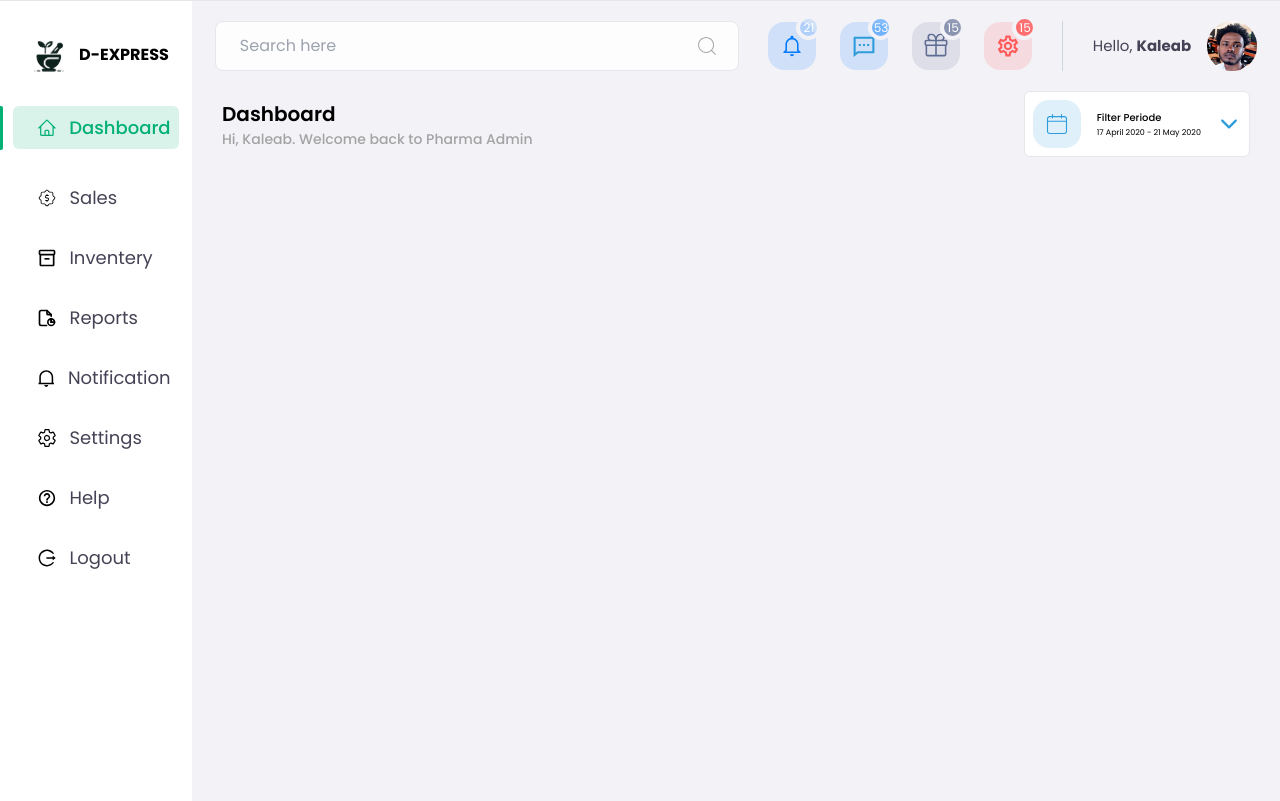
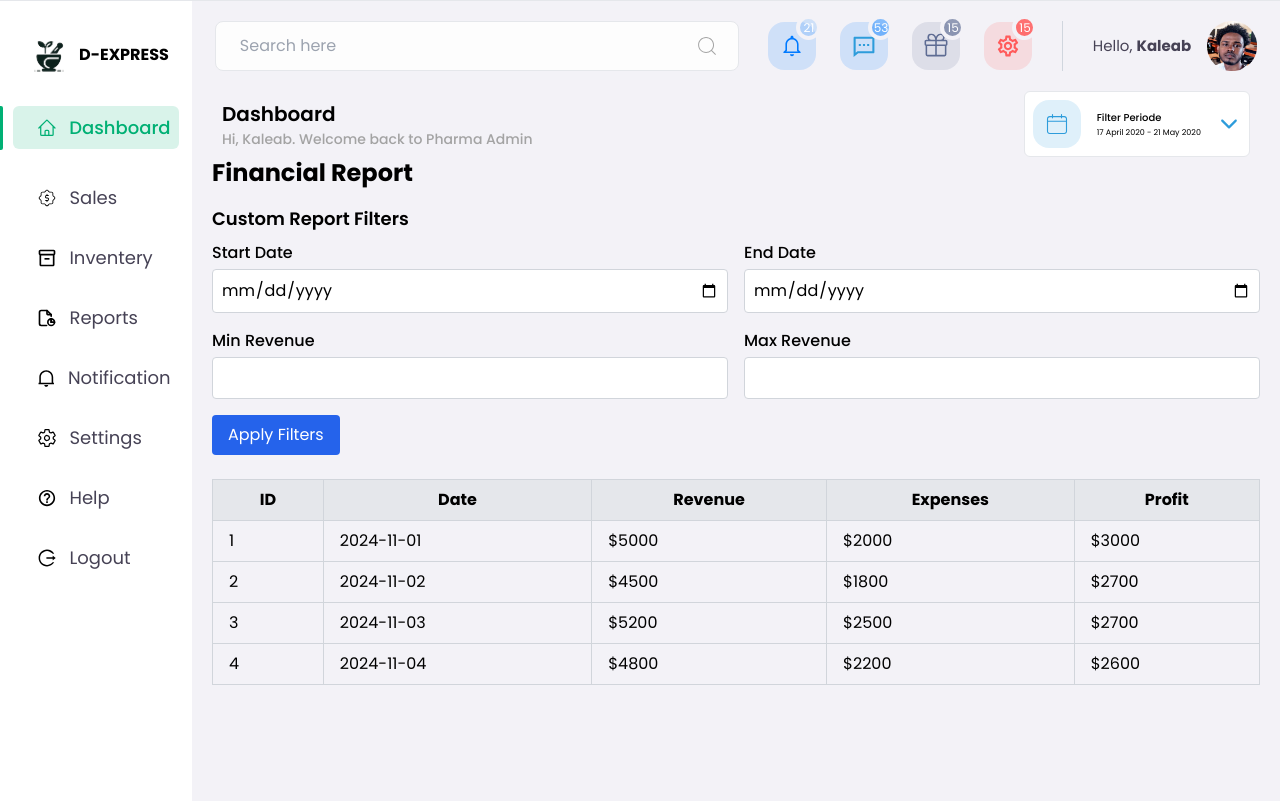
Before and after one commit to kalolani/PharmaTrack, a React (Vite) app in the folder FrontEnd/: page /dashboard/customReport in a window 1280 px wide. Built offline with nearby package versions, Linux system fonts and the light colour scheme.

Commit message:
added the custom report page

```diff
--- a/FrontEnd/src/components/CustomReport.jsx
+++ b/FrontEnd/src/components/CustomReport.jsx
@@ -1,13 +1,146 @@
+import { useState } from "react";
 import AdminNavBar from "./AdminNavBar";
 import DashboardWelcome from "./DashboardWelcome";
 
-function CustomReport() {
+const FinancialReport = () => {
+  // Demo data for financial report
+  const demoFinancialData = [
+    { id: 1, date: "2024-11-01", revenue: 5000, expenses: 2000, profit: 3000 },
+    { id: 2, date: "2024-11-02", revenue: 4500, expenses: 1800, profit: 2700 },
+    { id: 3, date: "2024-11-03", revenue: 5200, expenses: 2500, profit: 2700 },
+    { id: 4, date: "2024-11-04", revenue: 4800, expenses: 2200, profit: 2600 },
+  ];
+
+  // State for filtered data and form inputs
+  const [filteredData, setFilteredData] = useState(demoFinancialData);
+  const [filterCriteria, setFilterCriteria] = useState({
+    startDate: "",
+    endDate: "",
+    minRevenue: "",
+    maxRevenue: "",
+  });
+
+  // Handle input change
+  const handleInputChange = (e) => {
+    const { name, value } = e.target;
+    setFilterCriteria({ ...filterCriteria, [name]: value });
+  };
+
+  // Filter data based on user input
+  const applyFilters = () => {
+    const { startDate, endDate, minRevenue, maxRevenue } = filterCriteria;
+    const filtered = demoFinancialData.filter((record) => {
+      const recordDate = new Date(record.date);
+      const start = startDate ? new Date(startDate) : null;
+      const end = endDate ? new Date(endDate) : null;
+      const minRev = minRevenue ? parseFloat(minRevenue) : null;
+      const maxRev = maxRevenue ? parseFloat(maxRevenue) : null;
+
+      return (
+        (!start || recordDate >= start) &&
+        (!end || recordDate <= end) &&
+        (!minRev || record.revenue >= minRev) &&
+        (!maxRev || record.revenue <= maxRev)
+      );
+    });
+
+    setFilteredData(filtered);
+  };
+
   return (
     <div className="pt-[20px] pb-[50px] px-[20px] w-[85%] h-[100%] z-[10] text-[rgb(249 250 251)] font-Poppins bg-[#F3F2F7] min-h-screen">
       <AdminNavBar />
+
+      {/* Welcome Section */}
       <DashboardWelcome />
+      <h1 className="text-2xl font-bold mb-4">Financial Report</h1>
+
+      {/* Custom Filter Form */}
+      <div className="mb-6">
+        <h2 className="text-lg font-semibold mb-2">Custom Report Filters</h2>
+        <div className="grid grid-cols-2 gap-4">
+          <div>
+            <label className="block mb-1 font-medium">Start Date</label>
+            <input
+              type="date"
+              name="startDate"
+              value={filterCriteria.startDate}
+              onChange={handleInputChange}
+              className="w-full p-2 border border-gray-300 rounded"
+            />
+          </div>
+          <div>
+            <label className="block mb-1 font-medium">End Date</label>
+            <input
+              type="date"
+              name="endDate"
+              value={filterCriteria.endDate}
+              onChange={handleInputChange}
+              className="w-full p-2 border border-gray-300 rounded"
+            />
+          </div>
+          <div>
+            <label className="block mb-1 font-medium">Min Revenue</label>
+            <input
+              type="number"
+              name="minRevenue"
+              value={filterCriteria.minRevenue}
+              onChange={handleInputChange}
+              className="w-full p-2 border border-gray-300 rounded"
+            />
+          </div>
+          <div>
+            <label className="block mb-1 font-medium">Max Revenue</label>
+            <input
+              type="number"
+              name="maxRevenue"
+              value={filterCriteria.maxRevenue}
+              onChange={handleInputChange}
+              className="w-full p-2 border border-gray-300 rounded"
+            />
+          </div>
+        </div>
+        <button
+          onClick={applyFilters}
+          className="mt-4 bg-blue-600 text-white px-4 py-2 rounded"
+        >
+          Apply Filters
+        </button>
+      </div>
+
+      {/* Report Table */}
+      <table className="w-full border-collapse border border-gray-300">
+        <thead>
+          <tr className="bg-gray-200">
+            <th className="border border-gray-300 px-4 py-2">ID</th>
+            <th className="border border-gray-300 px-4 py-2">Date</th>
+            <th className="border border-gray-300 px-4 py-2">Revenue</th>
+            <th className="border border-gray-300 px-4 py-2">Expenses</th>
+            <th className="border border-gray-300 px-4 py-2">Profit</th>
+          </tr>
+        </thead>
+        <tbody>
+          {filteredData.map((record) => (
+            <tr key={record.id}>
+              <td className="border border-gray-300 px-4 py-2">{record.id}</td>
+              <td className="border border-gray-300 px-4 py-2">
+                {record.date}
+              </td>
+              <td className="border border-gray-300 px-4 py-2">
+                ${record.revenue}
+              </td>
+              <td className="border border-gray-300 px-4 py-2">
+                ${record.expenses}
+              </td>
+              <td className="border border-gray-300 px-4 py-2">
+                ${record.profit}
+              </td>
+            </tr>
+          ))}
+        </tbody>
+      </table>
     </div>
   );
-}
+};
 
-export default CustomReport;
+export default FinancialReport;
--- a/FrontEnd/src/components/FinancialReport.jsx
+++ b/FrontEnd/src/components/FinancialReport.jsx
@@ -1,13 +1,64 @@
+// import React from "react";
+
 import AdminNavBar from "./AdminNavBar";
 import DashboardWelcome from "./DashboardWelcome";
 
-function FinancialReport() {
+const FinancialReport = () => {
+  // Demo data for financial report
+  const demoFinancialData = [
+    { id: 1, date: "2024-11-01", revenue: 5000, expenses: 2000, profit: 3000 },
+    { id: 2, date: "2024-11-02", revenue: 4500, expenses: 1800, profit: 2700 },
+    { id: 3, date: "2024-11-03", revenue: 5200, expenses: 2500, profit: 2700 },
+    { id: 4, date: "2024-11-04", revenue: 4800, expenses: 2200, profit: 2600 },
+    { id: 1, date: "2024-11-01", revenue: 5000, expenses: 2000, profit: 3000 },
+    { id: 2, date: "2024-11-02", revenue: 4500, expenses: 1800, profit: 2700 },
+    { id: 3, date: "2024-11-03", revenue: 5200, expenses: 2500, profit: 2700 },
+    { id: 4, date: "2024-11-04", revenue: 4800, expenses: 2200, profit: 2600 },
+    { id: 1, date: "2024-11-01", revenue: 5000, expenses: 2000, profit: 3000 },
+    { id: 2, date: "2024-11-02", revenue: 4500, expenses: 1800, profit: 2700 },
+    { id: 3, date: "2024-11-03", revenue: 5200, expenses: 2500, profit: 2700 },
+    { id: 4, date: "2024-11-04", revenue: 4800, expenses: 2200, profit: 2600 },
+  ];
+
   return (
     <div className="pt-[20px] pb-[50px] px-[20px] w-[85%] h-[100%] z-[10] text-[rgb(249 250 251)] font-Poppins bg-[#F3F2F7] min-h-screen">
       <AdminNavBar />
+
+      {/* Welcome Section */}
       <DashboardWelcome />
+      <h1 className="text-2xl font-bold mb-4">Financial Report</h1>
+      <table className="w-full border-collapse border border-gray-300">
+        <thead>
+          <tr className="bg-gray-200">
+            <th className="border border-gray-300 px-4 py-2">ID</th>
+            <th className="border border-gray-300 px-4 py-2">Date</th>
+            <th className="border border-gray-300 px-4 py-2">Revenue</th>
+            <th className="border border-gray-300 px-4 py-2">Expenses</th>
+            <th className="border border-gray-300 px-4 py-2">Profit</th>
+          </tr>
+        </thead>
+        <tbody>
+          {demoFinancialData.map((record) => (
+            <tr key={record.id}>
+              <td className="border border-gray-300 px-4 py-2">{record.id}</td>
+              <td className="border border-gray-300 px-4 py-2">
+                {record.date}
+              </td>
+              <td className="border border-gray-300 px-4 py-2">
+                ${record.revenue}
+              </td>
+              <td className="border border-gray-300 px-4 py-2">
+                ${record.expenses}
+              </td>
+              <td className="border border-gray-300 px-4 py-2">
+                ${record.profit}
+              </td>
+            </tr>
+          ))}
+        </tbody>
+      </table>
     </div>
   );
-}
+};
 
 export default FinancialReport;
```
